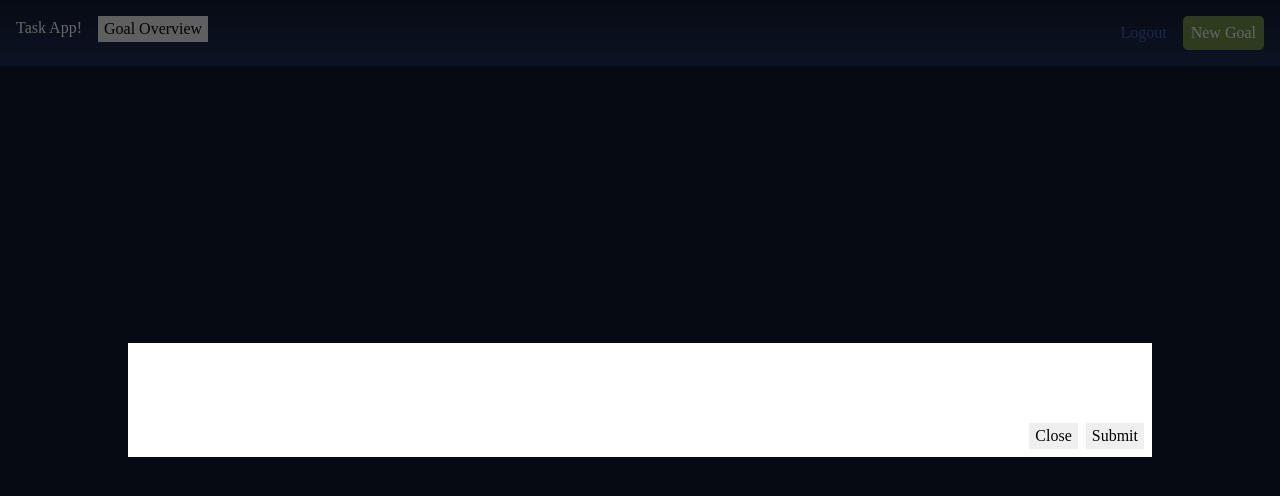
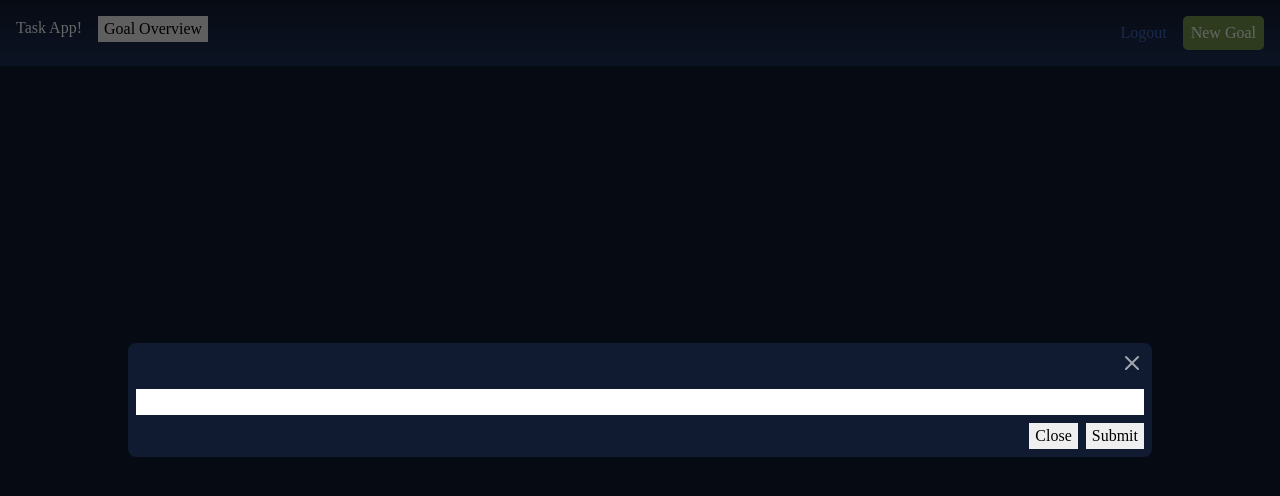
Before and after one commit to Chappydev/goal-tree, a React (Vite) app: page /task/1 in a window 1280 px wide. Both pictures are taken after a click on the button "New Goal". Shown: the top 496 px of the page. Built offline with nearby package versions, Linux system fonts and the light colour scheme.

Commit message:
Add x button for closing Modal

```diff
--- a/src/components/Modal.jsx
+++ b/src/components/Modal.jsx
@@ -1,4 +1,5 @@
 import React from 'react';
+import { X } from 'react-feather';
 import './Modal.scss';
 
 const Modal = ({ handleClose, isShown, children }) => {
@@ -12,7 +13,9 @@ const Modal = ({ handleClose, isShown, children }) => {
       onClick={(e) => (e.target === e.currentTarget ? handleClose() : null)}
     >
       <section className="inner-modal">
-        <div className="modal-top">The top part</div>
+        <div className="modal-top">
+          <X className="x-close" onClick={handleClose} />
+        </div>
         <div className="modal-content">{children}</div>
       </section>
     </div>
--- a/src/components/Modal.scss
+++ b/src/components/Modal.scss
@@ -1,3 +1,5 @@
+@use '../partials/colors' as c;
+
 $section-height: 30px;
 $spacing: 0.5em;
 
@@ -24,12 +26,27 @@ $spacing: 0.5em;
   display: grid;
   grid-template-rows: $section-height 1fr;
   gap: $spacing;
-  background-color: rgba($color: #ffffff, $alpha: 1);
+  background-color: c.$bg;
   width: 80%;
   max-height: 80%;
+  border-radius: 0.5em;
   top: 50%;
   left: 50%;
   transform: translate(-50%, -50%);
 
   padding: $spacing;
 }
+
+.modal-top {
+  display: flex;
+  justify-content: end;
+
+  .x-close {
+    color: c.$text;
+    opacity: 0.6;
+    cursor: pointer;
+    &:hover {
+      opacity: 0.8;
+    }
+  }
+}
```
